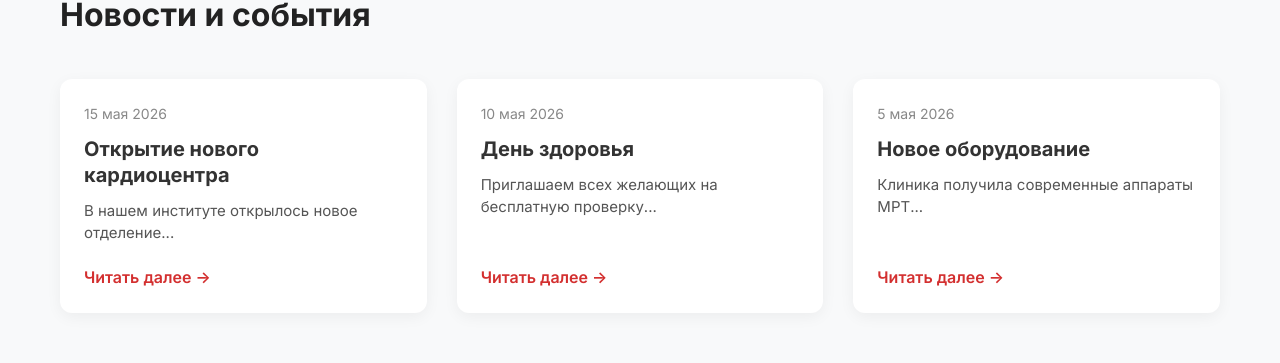
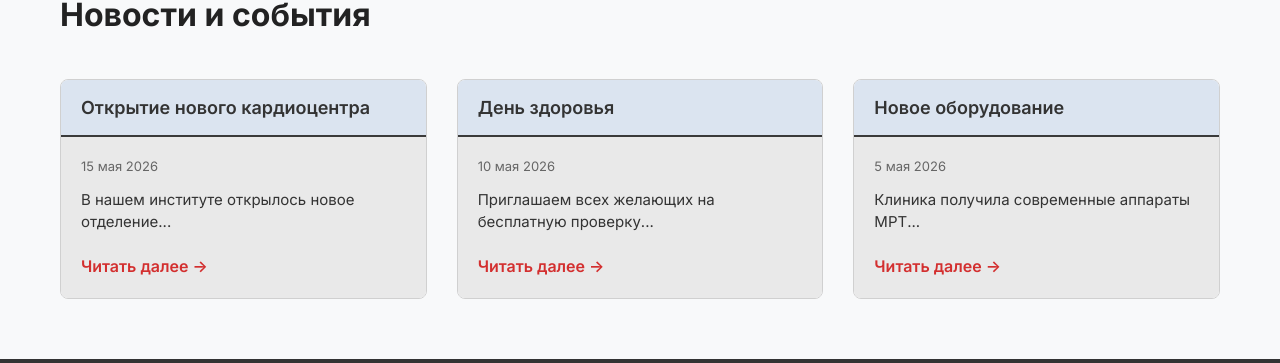
Before and after one commit to Roman-A113/Cardio, a React (Vite) app in the folder client/: page / in a window 1280 px wide. Shown: the part 721-1084 px from the top of the page. Built offline with nearby package versions, Linux system fonts and the light colour scheme.

Commit message:
Update news card style

```diff
--- a/client/src/components/News/News.css
+++ b/client/src/components/News/News.css
@@ -24,35 +24,49 @@
 
 .news-card {
   background: #fff;
-  padding: 24px;
-  border-radius: 12px;
-  box-shadow: 0 4px 15px rgba(0, 0, 0, 0.05);
+  border-radius: 8px;
+  border: 1px solid #d0d0d0;
   display: flex;
   flex-direction: column;
-  transition: transform 0.2s, box-shadow 0.2s;
+  overflow: hidden;
+  transition: box-shadow 0.2s;
 }
 
 .news-card:hover {
-  transform: translateY(-4px);
-  box-shadow: 0 8px 25px rgba(0, 0, 0, 0.1);
+  box-shadow: 0 6px 20px rgba(0, 0, 0, 0.1);
+}
+
+.news-card-header {
+  background-color: #dbe4f0;
+  padding: 16px 20px;
+  border-bottom: 2px solid #3a3a3a;
+}
+
+.news-title {
+  font-size: 18px;
+  color: #333;
+  margin: 0;
+  line-height: 1.3;
+  font-weight: 600;
+}
+
+.news-card-body {
+  background-color: #e9e9e9;
+  padding: 20px;
+  display: flex;
+  flex-direction: column;
+  flex-grow: 1;
 }
 
 .news-date {
-  font-size: 14px;
-  color: #888;
+  font-size: 13px;
+  color: #666;
   margin-bottom: 12px;
-}
-
-.news-title {
-  font-size: 20px;
-  color: #333;
-  margin: 0 0 12px 0;
-  line-height: 1.3;
 }
 
 .news-text {
   font-size: 15px;
-  color: #555;
+  color: #333;
   line-height: 1.5;
   margin-bottom: 20px;
   flex-grow: 1;
@@ -63,6 +77,7 @@
   text-decoration: none;
   font-weight: 600;
   margin-top: auto;
+  align-self: flex-start;
 }
 
 .news-link:hover {
--- a/client/src/components/News/News.tsx
+++ b/client/src/components/News/News.tsx
@@ -31,12 +31,17 @@
         <div className="news-grid">
           {newsList.map((news) => (
             <article key={news.id} className="news-card">
-              <span className="news-date">{news.date}</span>
-              <h3 className="news-title">{news.title}</h3>
-              <p className="news-text">{news.text}</p>
-              <a href="#" className="news-link">
-                Читать далее →
-              </a>
+              <div className="news-card-header">
+                <h3 className="news-title">{news.title}</h3>
+              </div>
+
+              <div className="news-card-body">
+                <span className="news-date">{news.date}</span>
+                <p className="news-text">{news.text}</p>
+                <a href="#" className="news-link">
+                  Читать далее →
+                </a>
+              </div>
             </article>
           ))}
         </div>
```
